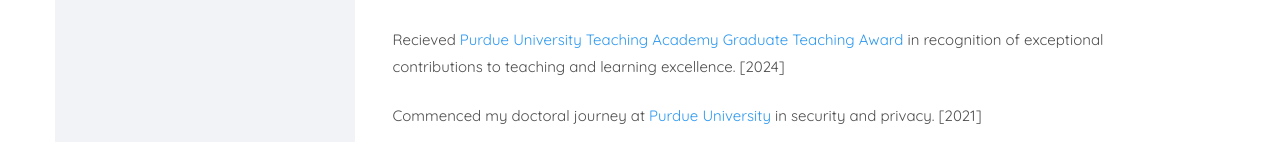
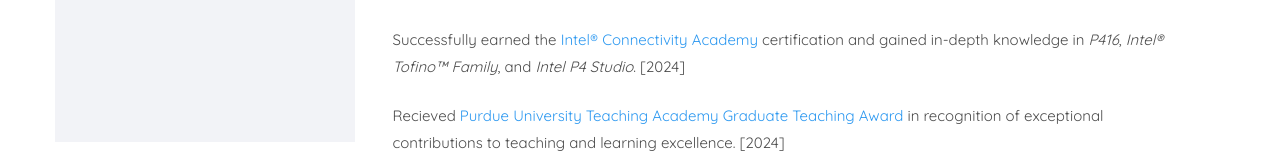
Before and after one commit to Murayyiam-Parvez/Murayyiam-Parvez.github.io, a plain HTML site: page index.html in a window 1280 px wide. Shown: the part 658-811 px from the top of the page. Drawn offline with nearby package versions, Linux system fonts and the light colour scheme; files whose address does not match are found by name; a web font is replaced by a local one.

Commit message:
Intel cert added

```diff
--- a/index.html
+++ b/index.html
@@ -141,6 +141,7 @@
 								<div class="col-md-12">
 									<div class="about-desc">
 										<h2 class="colorlib-heading">News</h2>
+										<p>Successfully earned the <a href="https://www.credly.com/badges/12d1c8b1-ff8b-43eb-99ff-0a76c114edb9/public_url">Intel® Connectivity Academy</a> certification and gained in-depth knowledge in <em>P416</em>, <em>Intel® Tofino™ Family</em>, and <em>Intel P4 Studio</em>. [2024]</p>
 										<p>Recieved <a href="https://www.purdue.edu/innovativelearning/tools-resources/awards/gt/">Purdue University Teaching Academy Graduate Teaching Award</a> in recognition of exceptional contributions to teaching and learning excellence. [2024]</p>
 										<p>Commenced my doctoral journey at <a href="https://www.purdue.edu"> Purdue University</a> in security and privacy. [2021]</p>
 										<p>Graduated with DHL (Dean's Honor List) from <a href="https://lums.edu.pk">Lahore University of Management Sciences</a>. [2020]</p>
```
